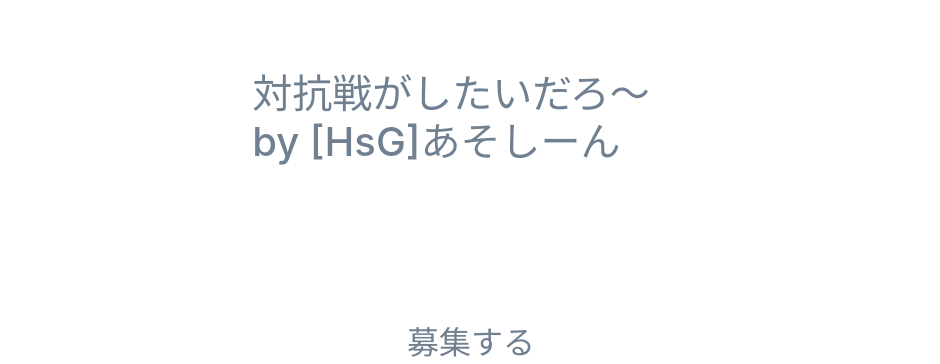
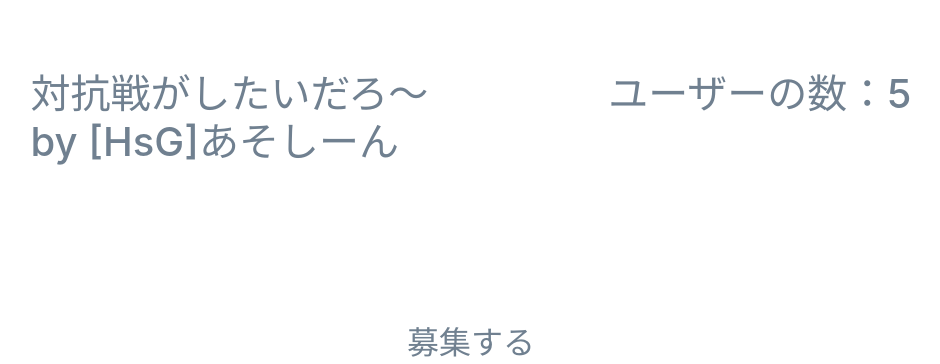
Before and after one commit to shungame65/splatoonmatch, a Flask app: page /home in a window 1280 px wide. Shown: the part 56-420 px from the top of the page, without its empty margins (169-1109 px from the left). Run offline with Flask 2, Linux system fonts and the light colour scheme; a user stored in the database is signed in; data comes from the database, SQL or seed files in the repository; some libraries are stand-ins or nearby versions.

Commit message:
Update main.html

```diff
--- a/templates/main.html
+++ b/templates/main.html
@@ -36,6 +36,8 @@
 </nav>
         <div class="row justify-content-center">
             <h1 style="padding: 70px;">対抗戦がしたいだろ〜　<br>by [HsG]あそしーん</h1>
+            <h1 style="padding: 70px;">ユーザーの数：{{numofusers}}</h1>
+
         </div>
 
         <div class="row justify-content-center">
```
